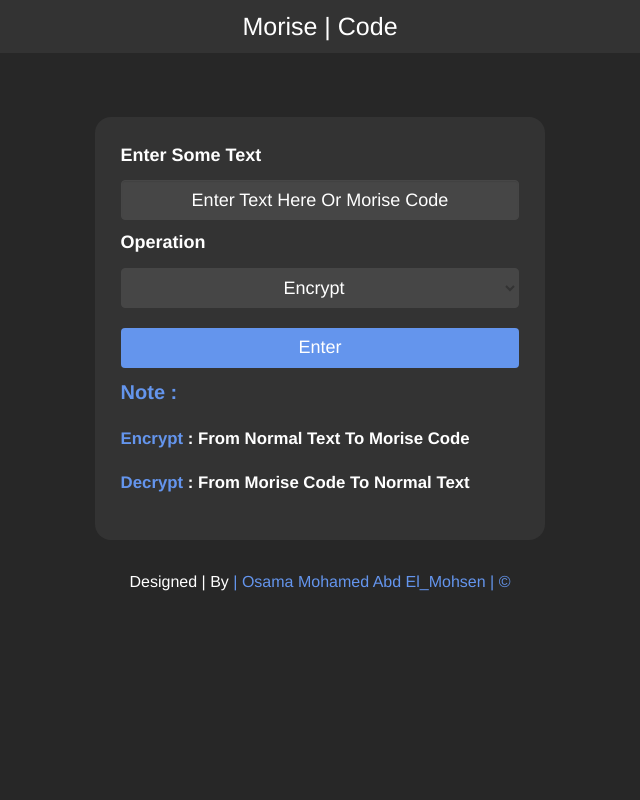
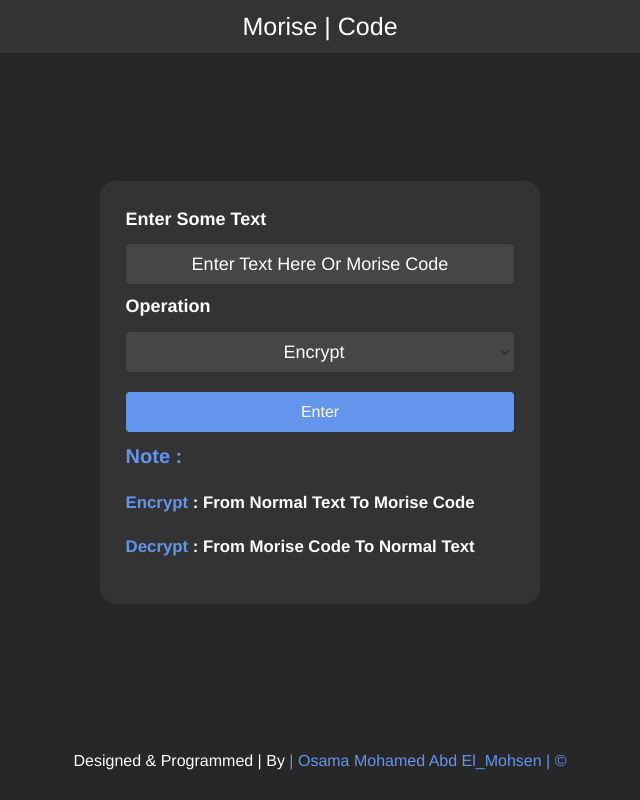
Before and after one commit to Osama-Abd-El-Mohsen/morse-code-website, a Flask app: page / in a window 1280 px wide. Shown: the whole page, without its empty margins (320-960 px from the left). Run offline with Flask 3, Linux system fonts and the light colour scheme; some libraries are stand-ins or nearby versions.

Commit message:
fixing pugs

```diff
--- a/static/css/webpage.css
+++ b/static/css/webpage.css
@@ -1,7 +1,7 @@
 body {
-    margin: 0 auto;
-    padding: 0;
-    margin-bottom: 0rem;
+    /* margin: 0 auto; */
+    /* padding: 0; */
+    /* margin-bottom: 0rem; */
     font-family: "Helvetica Neue", Helvetica, Arial, sans-serif;
     font-size: 14px;
     background-color: rgb(39, 39, 39);
@@ -10,17 +10,17 @@ body {
 
 
 .container {
-    margin: 5% auto;
-    margin-bottom: 1%;
-    width: 450px;
+    margin: 10% auto;
+    /* margin-bottom: 1%; */
+    width: 440px;
     padding: 2%;
     background-color: #333;
-    transition: all.2s ease-in-out;
+    transition: all.3s ease-in-out;
     border-radius: 16px;
 }
 
 .container:hover {
-    box-shadow: 10px 10px 0px 1px #707070;
+    box-shadow: 10px 10px 0px 1px #414040;
     transform: translateZ(10px);
 }
 
@@ -66,10 +66,6 @@ label {
 }
 
 
-
-
-
-
 .btn {
     -ms-touch-action: manipulation;
     touch-action: manipulation;
@@ -82,27 +78,21 @@ label {
     width: 100%;
     height: 40px;
     -webkit-text-fill-color: rgb(255, 255, 255);
-    font-size: large;
+    font-size: medium;
     margin: 10px 0px;
-    text-align: center;
-
+    text-align: medium;
+    transition: all.3s ease-in-out;
 
 }
 
-
-
-
 .btn:hover {
     background-color: rgb(83, 124, 201);
+
 }
 
 .btn:active {
     background-color: rgb(64, 97, 156)
 }
-
-
-
-
 
 .copy2 {
     background-color: #333;
@@ -112,16 +102,10 @@ label {
     margin-top: 0%;
     font-size: medium;
     font-size: 25px;
-    ;
-
 }
-
-
-
 
 .sss {
     color: white;
-
     font-size: larger;
     font-family: inherit;
     font-weight: bold;
@@ -158,7 +142,7 @@ span {
     padding: 2rem;
     font-size: medium;
     overflow:hidden;
-    bottom :10;
+    bottom :0%;
 }
 
 .copy:after {
--- a/templates/webpage.html
+++ b/templates/webpage.html
@@ -88,7 +88,7 @@
     </div>
 
 
-    <h5 class="copy">Designed | By </h5>
+    <h5 class="copy">Designed & Programmed | By </h5>
 
 </body>
 
```
